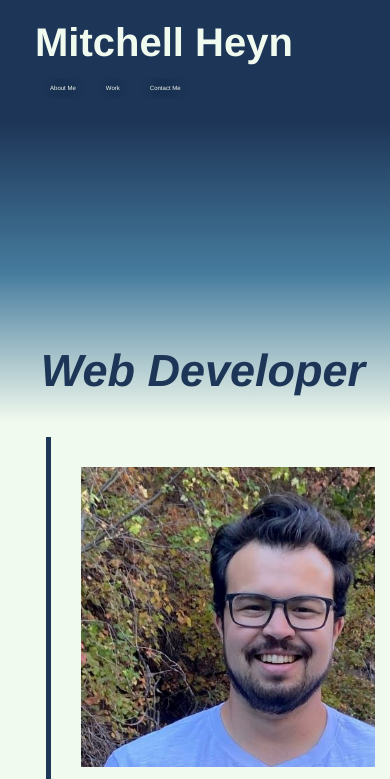
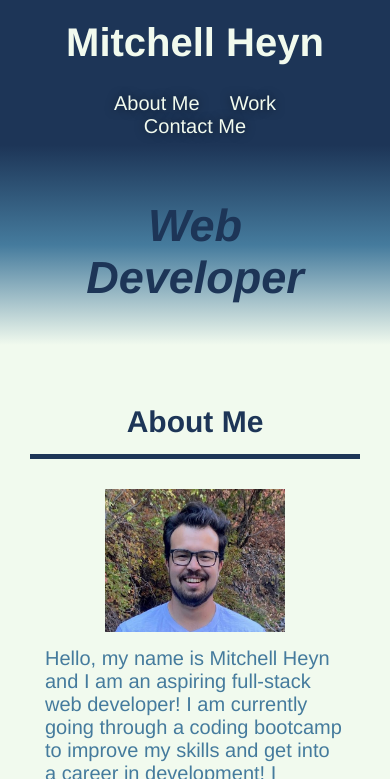
Before and after one commit to Mheyn95/mheyn95.github.io-OLD, a plain HTML site: page index.html in a window 390 px wide. Shown: the top 779 px of the page. Drawn offline with Linux system fonts and the light colour scheme.

Commit message:
added mobile support

```diff
--- a/assets/css/style.css
+++ b/assets/css/style.css
@@ -72,7 +72,7 @@ header nav ul li a {
     color: var(--accent-1-color);
     font-size: 18px;
     justify-content: center;
-    overflow: auto;
+    overflow:auto;
 }
 
 .section-header {
@@ -173,25 +173,6 @@ header nav ul li a {
     grid-row: 1 / span 1;
 }
 
-/* .first-project::before {
-    content:"Run Buddy";
-    background-color: var(--accent-2-color);
-    height: 100%;
-    width: 50px;
-    writing-mode: vertical-lr;
-    transform: rotate(180deg);
-    font-size: 25px;
-}
-
-.second-project::before {
-    content:"Horiseon";
-    background-color: var(--accent-2-color);
-    width: 50px;
-    writing-mode: vertical-lr;
-    transform: rotate(180deg);
-    font-size: 25px;
-} */
-
 .run-buddy {
     background-image: url(../images/hero-rb.jpg);
     background-size: cover;
@@ -212,3 +193,106 @@ header nav ul li a {
     height: 100%;
     width: 100%;
 }
+
+/* MEDIA QUERY FOR SMALLER DESKTOP SCREENS AND SMALLER */
+@media screen and (max-width: 980px) {
+
+    header {
+        padding-bottom: 0;
+        justify-content: center;
+        position: relative;
+      }
+
+      header h1 {
+        width: 100%;
+        text-align: center;
+      }
+
+      header nav ul {
+        margin-top: 20px;
+        width: 100%;
+        justify-content: center;
+      }
+
+      header nav ul li a {
+        font-size: 20px;
+      }
+
+      .hero {
+        justify-content: center;
+      }
+
+      .section-title {
+        width: 80%;
+      }
+}
+
+/* MEDIA QUERY FOR TABLETS AND SMALLER */
+@media screen and (max-width: 768px) {
+
+    section {
+        padding: 30px 15px;
+        display: flex;
+        flex-wrap: wrap;
+    }
+
+    .hero {
+        text-align: center;
+        height: 200px;
+    }
+
+    .section-header {
+        border-right: none;
+        border-bottom:  5px solid var(--accent-2-color);
+        width: 100%;
+    }
+    .information p {
+        font-size: 20px;
+    }
+
+    .work-grid-container {
+        grid-template-columns: repeat(2, 1fr);
+        width: 150%;
+        margin: 15px;
+
+    }
+
+    .first-project{
+        grid-column: 1 / span 2;
+        grid-row: 1 / span 1;
+    }
+
+    .second-project {
+        grid-column: 1 / span 1;
+        grid-row: 2 / span 1;
+    }
+
+    .image {
+        width: 50%;
+        /* height: 30%; */
+        margin: 15px;
+    }
+
+    .contact-links ul {
+        display: block;
+        text-align: center;
+    }
+
+    .contact-links ul li {
+        font-size: 20px;
+    }
+
+}
+
+@media screen and (max-width: 610px) {
+    .image {
+        height: 30%;
+    }
+}
+
+@media screen and (max-width: 470px) {
+    .image {
+        width: 60%;
+        height: 20%;
+    }
+}
```
